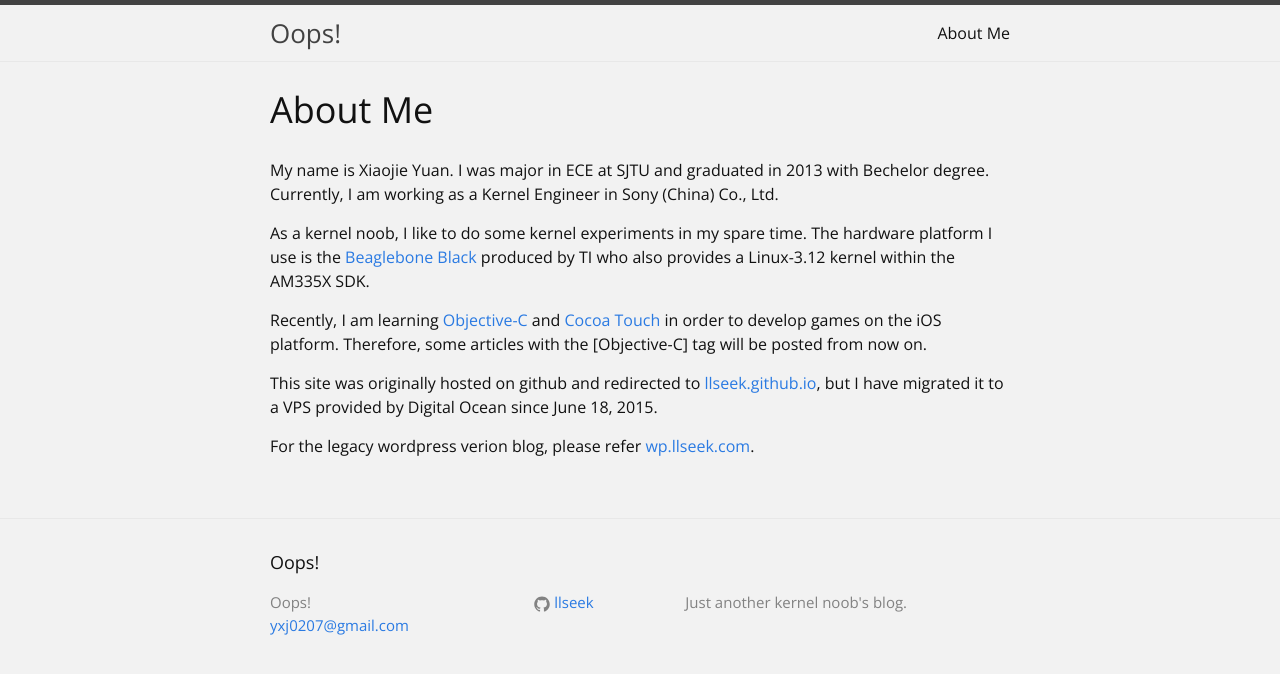
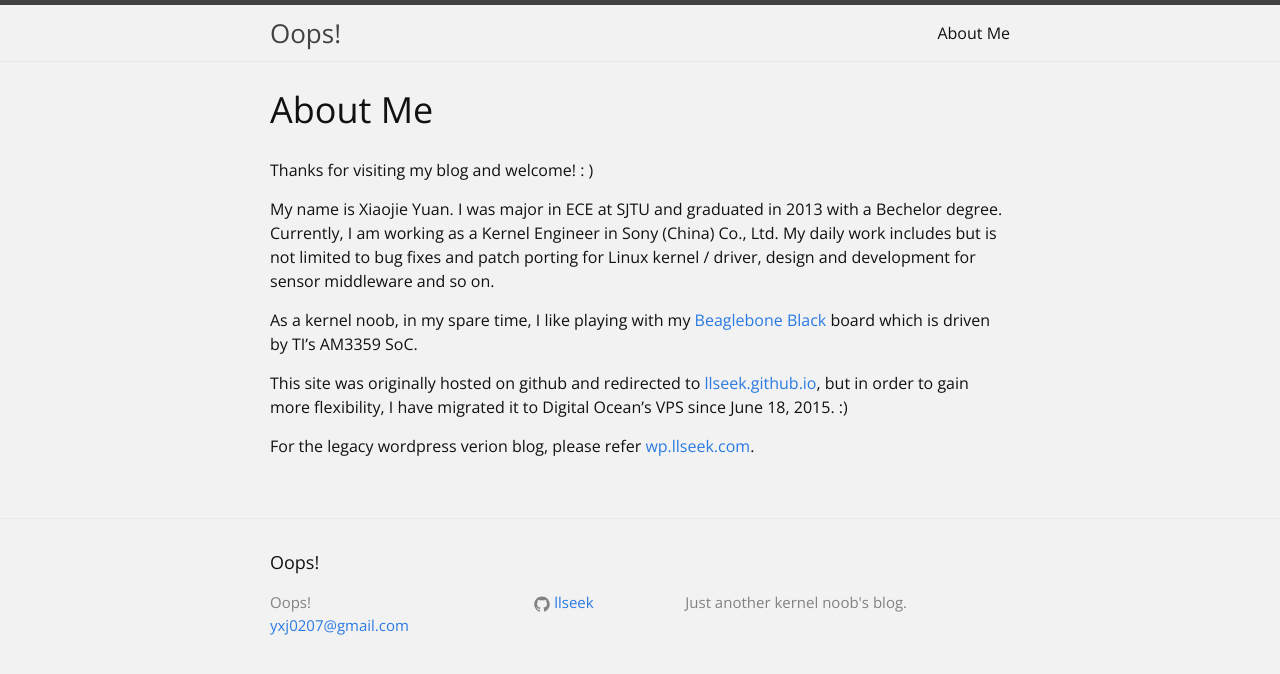
Before and after one commit to llseek/llseek.github.io, a Jekyll site: the page built from about.md, in a window 1280 px wide. Shown: the top 674 px of the page. Built offline with Jekyll 4.4.1, drawn with Linux system fonts in a browser that asks for light colours; some web fonts are replaced; Markdown is read by kramdown in place of the engine named in the settings.

Commit message:
about: update about.md

```diff
--- a/about.md
+++ b/about.md
@@ -4,12 +4,12 @@ title: About Me
 permalink: /about/
 ---
 
-My name is Xiaojie Yuan. I was major in ECE at SJTU and graduated in 2013 with Bechelor degree. Currently, I am working as a Kernel Engineer in Sony (China) Co., Ltd.
+Thanks for visiting my blog and welcome! : )
 
-As a kernel noob, I like to do some kernel experiments in my spare time. The hardware platform I use is the [Beaglebone Black](http://beagleboard.org/) produced by TI who also provides a Linux-3.12 kernel within the AM335X SDK.
+My name is Xiaojie Yuan. I was major in ECE at SJTU and graduated in 2013 with a Bechelor degree. Currently, I am working as a Kernel Engineer in Sony (China) Co., Ltd. My daily work includes but is not limited to bug fixes and patch porting for Linux kernel / driver, design and development for sensor middleware and so on.
 
-Recently, I am learning [Objective-C](http://en.wikipedia.org/wiki/Objective-C) and [Cocoa Touch](http://en.wikipedia.org/wiki/Cocoa_Touch) in order to develop games on the iOS platform. Therefore, some articles with the [Objective-C] tag will be posted from now on.
+As a kernel noob, in my spare time, I like playing with my [Beaglebone Black](http://beagleboard.org/) board which is driven by TI's AM3359 SoC.
 
-This site was originally hosted on github and redirected to [llseek.github.io](https://llseek.github.io), but I have migrated it to a VPS provided by Digital Ocean since June 18, 2015.
+This site was originally hosted on github and redirected to [llseek.github.io](https://llseek.github.io), but in order to gain more flexibility, I have migrated it to Digital Ocean's VPS since June 18, 2015. :)
 
 For the legacy wordpress verion blog, please refer [wp.llseek.com](http://wp.llseek.com).
```
